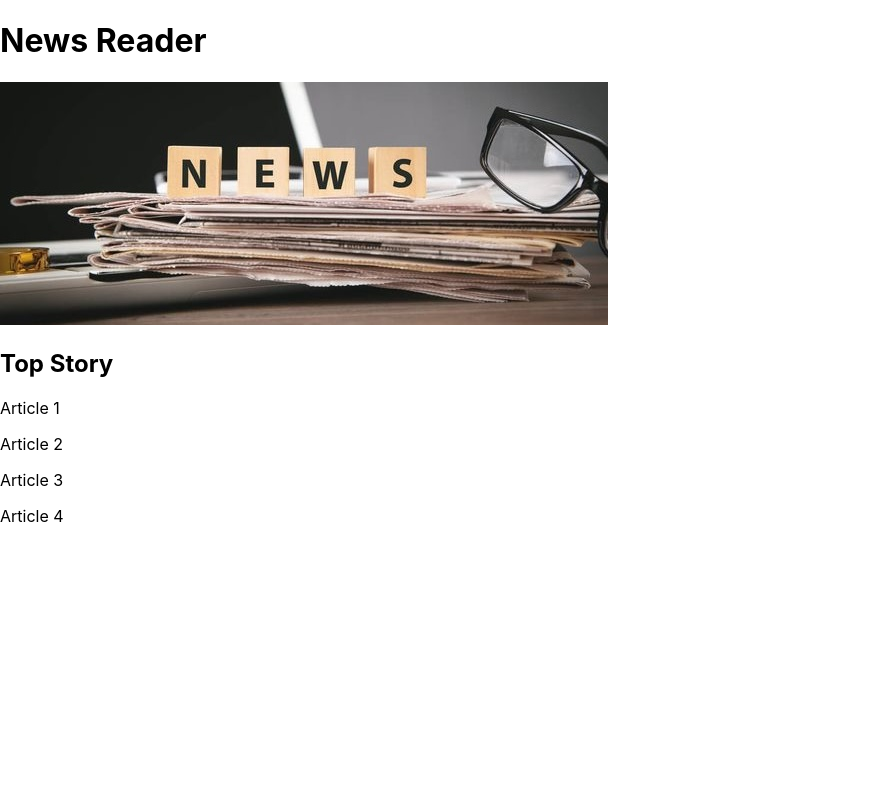
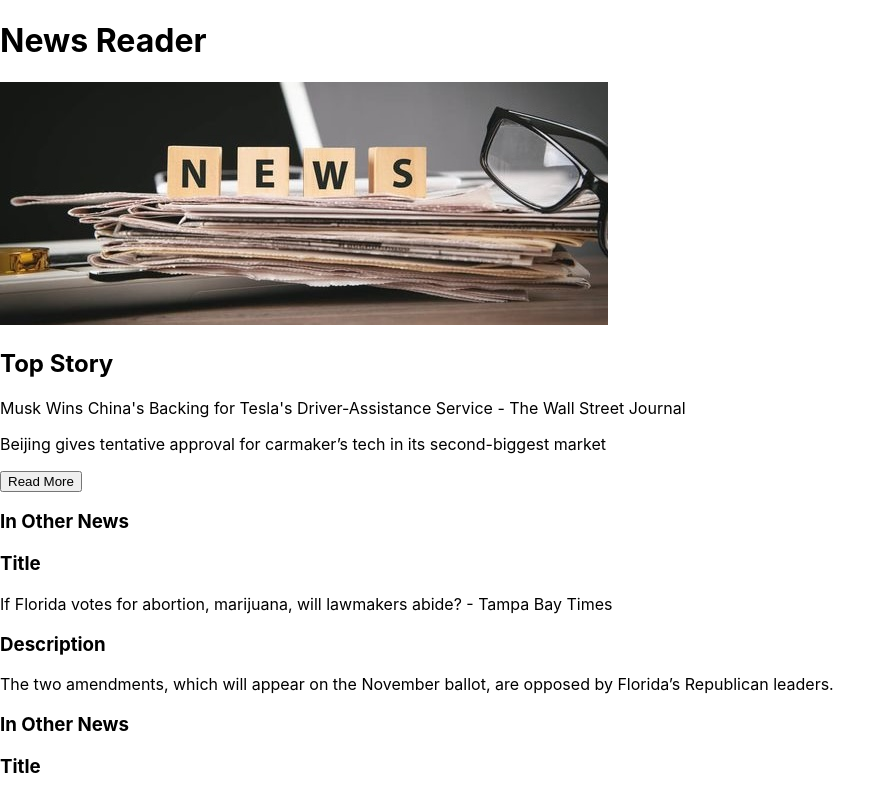
Before and after one commit to cOdeBedient/news-reader, a React (Create React App) app: page / in a window 1280 px wide. Shown: the top 797 px of the page, without its empty margins (0-892 px from the left). Built offline with nearby package versions, Linux system fonts and the light colour scheme.

Commit message:
Display components on page

```diff
--- a/src/components/App/App.js
+++ b/src/components/App/App.js
@@ -2,12 +2,14 @@ import './App.css'
 import {TopArticle} from '../TopArticle/TopArticle'
 import {Articles} from '../Articles/Articles'
 import {dummyData} from '../../dummy-data/dummyData'
-import {useState} from 'react'
+import {useState, useEffect} from 'react'
 
 function App() {
 const [articles, setArticles] = useState([])
 
-
+useEffect(() => {
+  setArticles(dummyData.articles)
+}, [])
 
 
   return (
@@ -16,8 +18,8 @@ const [articles, setArticles] = useState([])
         <h1>News Reader</h1>
         <img src='/assets/news-stock.jpg' alt="stock news image"/>
       </header>
-      <TopArticle />
-      <Articles />
+      <TopArticle articles={articles}/>
+      <Articles articles={articles}/>
     </>
   );
 }
--- /dev/null
+++ b/src/components/ArticleThumb/ArticleThumb.js
@@ -0,0 +1,13 @@
+function ArticleThumb({title, description}) {
+    console.log('title', title)
+    return (
+        <>
+            <h3>Title</h3>
+            <p>{title}</p>
+            <h3>Description</h3>
+            <p>{description}</p>
+        </>
+    )
+}
+
+export { ArticleThumb }
--- a/src/components/Articles/Articles.js
+++ b/src/components/Articles/Articles.js
@@ -1,10 +1,24 @@
-function Articles() {
+import {ArticleThumb} from '../ArticleThumb/ArticleThumb'
+
+function Articles({ articles }) {
+console.log('articles', articles)
+    const preppedArticles = articles.map((article) => {
+        return (
+            <>
+                <h3>In Other News</h3>
+                <ArticleThumb
+                    title={article.title}
+                    description={article.description}
+                />
+            </>
+        )
+    })
+
+    preppedArticles.shift()
+
     return (
         <>
-            <p>Article 1</p>
-            <p>Article 2</p>
-            <p>Article 3</p>
-            <p>Article 4</p>
+            {preppedArticles}
         </>
     )
 }
--- a/src/components/TopArticle/TopArticle.js
+++ b/src/components/TopArticle/TopArticle.js
@@ -1,6 +1,14 @@
-function TopArticle() {
+function TopArticle({ articles }) {
+
+    const topStory = articles.length ? articles[0] : null
+
     return (
-        <h2>Top Story</h2>
+        topStory && <>
+            <h2>Top Story</h2>
+            <p>{topStory.title}</p>
+            <p>{topStory.description}</p>
+            <button>Read More</button>
+        </>
     )
 }
 
```
Also changed, not shown: src/components/ArticleThumb/ArticleThumb.styled.js (added).
